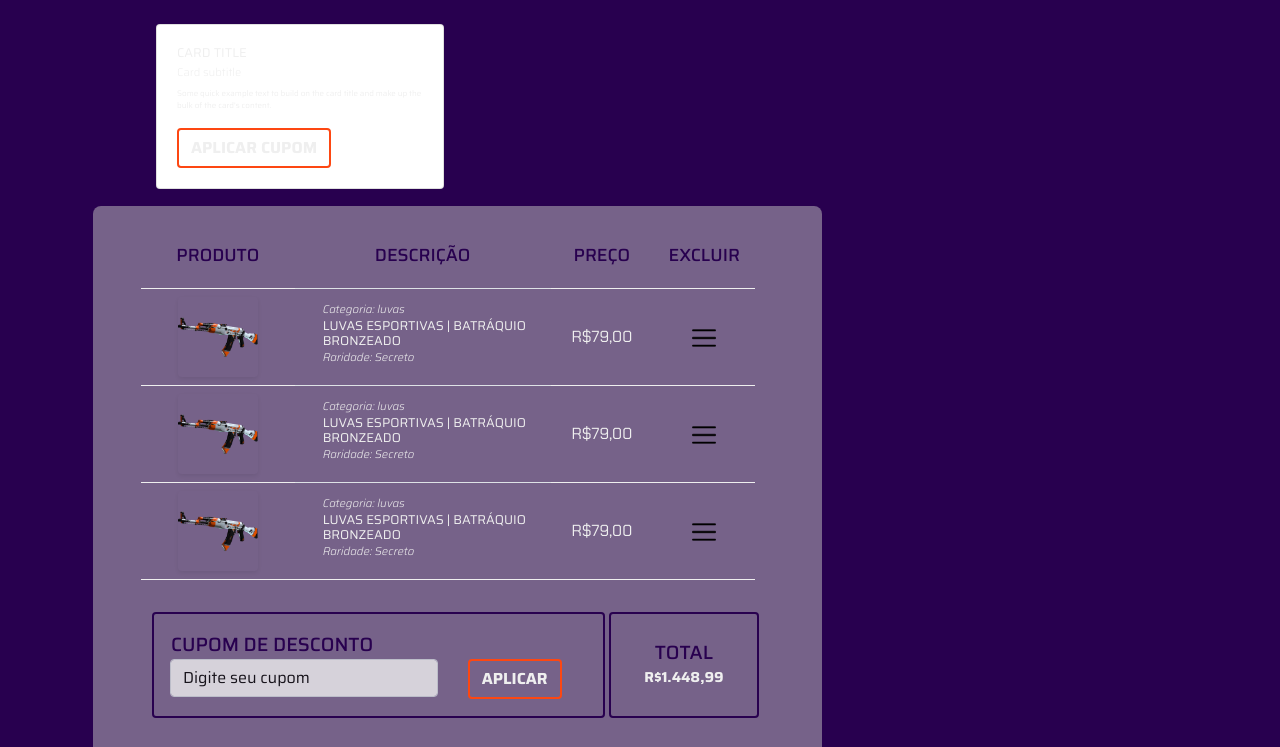
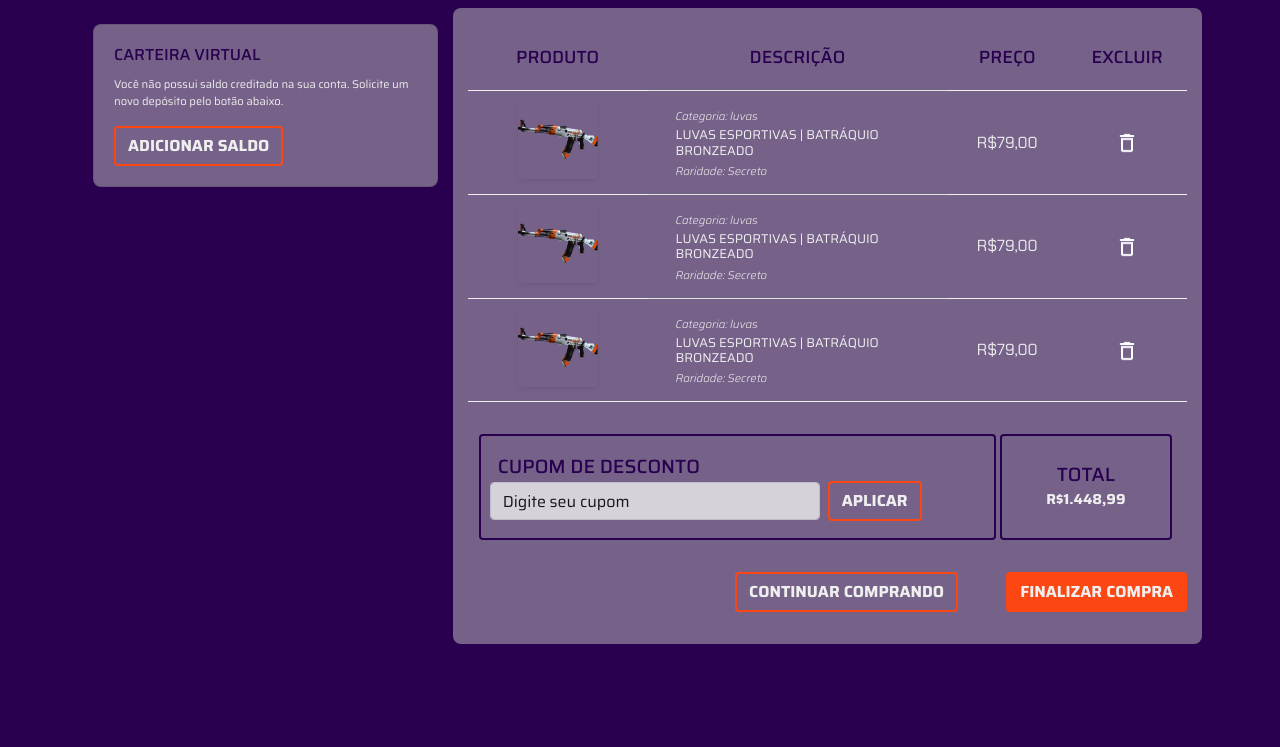
Before and after one commit to cgois2001/Projeto-Integrador-Front-end, a plain HTML site: page carrinho.html in a window 1280 px wide. Shown: the top 747 px of the page. Drawn offline with nearby package versions, Linux system fonts and the light colour scheme.

Commit message:
Finalização do carrinho

```diff
--- a/carrinho.html
+++ b/carrinho.html
@@ -29,34 +29,29 @@
       <div class="pb-5">
         <div class="container">
           <div class="row mx-0">
-            <div class="col-lg-12 p-2 mb-5">
+            <div class="p-2 mb-5 row container-carrinho">
               <!-- Início da lateral do carrinho -->
-              <div class="cupom-banner-carrinho px-5 py-3 col-4 ">
-                <!-- Início card de cupom de desconto do carrinho  -->
-                <div class="cupom-desconto col-12">
-                  <div class="card" style="width: 18rem;">
-                    <div class="card-body">
-                      <h3 class="card-title">Card title</h3>
-                      <h4 class="card-subtitle mb-2 text-muted">Card subtitle</h4>
-                      <p class="card-text">Some quick example text to build on the card title and make up the bulk of the card's content.</p>
-                      <!-- Button de segunda importância  -->
-                      <button type="button" class="btn btn-outline-secondary btn-mvp btn-secundario-mvp">Aplicar cupom</button>
-
-                    </div>
+              <div class="cupom-banner-carrinho py-3 col-lg-12 col-xl-4 ">
+                <!-- Início card de carteira virtual do carrinho  -->
+                <div class="card carteira-virtual">
+                  <div class="card-body">
+                    <h3 class="card-title">Carteira virtual</h3>
+                    <p class="card-text">Você não possui saldo creditado na sua conta. Solicite um novo depósito pelo botão abaixo.</p>
+                    <!-- Button de segunda importância  -->
+                    <button type="button" class="btn btn-outline-secondary btn-mvp btn-secundario-mvp">Adicionar saldo</button>
                   </div>
                 </div>
-                <!-- Fim card de cupom de desconto do carrinho  -->
+                <!-- Fim card de carteira virtual do carrinho  -->
                 <!-- Início banner lateral do carrinho  -->
-                <div class="cupom-desconto col-12">
-
+                <div class="banner-carrinho row">
                 </div>
                 <!-- Fim banner lateral do carrinho  -->
               </div>
               <!-- Fim da lateral do carrinho -->
 
               <!-- Início da listagem de produtos no carrinho -->
-              <div class="table-responsive carrinho px-5 py-3 col-8">
-                <table class="table container-itens">
+              <div class="table-responsive carrinho py-3 mx-0 col-11 col-sm-11 col-md-10 col-lg-10 col-xl-8">
+                <table class="table container-itens col-md-12 col-lg-12">
                   <thead>
                     <tr>
                       <th scope="col" class="border-0">
@@ -82,14 +77,14 @@
                       </div>
                     </th>
                     <td class="col-5">
-                      <div class="ml-3 d-inline-block align-middle">
-                        <span class="text-muted font-italic d-block">Categoria: luvas</span>
+                      <div class="ml-3 d-inline-block align-middle container-descricao-item">
+                        <span class="text-muted font-italic">Categoria: luvas</span>
                         <h3 class="mb-0"> <a href="#" class="d-inline-block align-middle">LUVAS ESPORTIVAS | BATRÁQUIO BRONZEADO</a></h3>
-                        <span class="text-muted font-italic d-block">Raridade: Secreto</span>
+                        <span class="text-muted font-italic">Raridade: Secreto</span>
                       </div>
                     </td>
                     <td class="border-0 align-middle col-2 preco">R$79,00</td>
-                    <td class="border-0 align-middle col-2 trash-item "><a href="#"><i class="fa fa-trash"><img src="/componentes/icones/icon-menu.png" alt=""></i></a></td>
+                    <td class="border-0 align-middle col-2 trash-item "><a href="#"><i class="fa fa-trash"><img src="/componentes/icones/icon-lixeira.png" alt=""></i></a></td>
                   </tr>
 
                   <!-- =====================SEGUNDO PRODUTO===================== -->
@@ -101,13 +96,13 @@
                     </th>
                     <td class="col-5">
                       <div class="ml-3 d-inline-block align-middle">
-                        <span class="text-muted font-italic d-block">Categoria: luvas</span>
+                        <span class="text-muted font-italic ">Categoria: luvas</span>
                         <h3 class="mb-0"> <a href="#" class="d-inline-block align-middle">LUVAS ESPORTIVAS | BATRÁQUIO BRONZEADO</a></h3>
-                        <span class="text-muted font-italic d-block">Raridade: Secreto</span>
+                        <span class="text-muted font-italic ">Raridade: Secreto</span>
                       </div>
                     </td>
                     <td class="border-0 align-middle col-2 preco">R$79,00</td>
-                    <td class="border-0 align-middle col-2 trash-item "><a href="#"><i class="fa fa-trash"><img src="/componentes/icones/icon-menu.png" alt=""></i></a></td>
+                    <td class="border-0 align-middle col-2 trash-item "><a href="#"><i class="fa fa-trash"><img src="/componentes/icones/icon-lixeira.png" alt=""></i></a></td>
                   </tr>
 
                   <!-- =====================TERCEIRO PRODUTO===================== -->
@@ -119,13 +114,13 @@
                     </th>
                     <td class="col-5">
                       <div class="ml-3 d-inline-block align-middle">
-                        <span class="text-muted font-italic d-block">Categoria: luvas</span>
+                        <span class="text-muted font-italic">Categoria: luvas</span>
                         <h3 class="mb-0"> <a href="#" class="d-inline-block align-middle">LUVAS ESPORTIVAS | BATRÁQUIO BRONZEADO</a></h3>
-                        <span class="text-muted font-italic d-block">Raridade: Secreto</span>
+                        <span class="text-muted font-italic">Raridade: Secreto</span>
                       </div>
                     </td>
                     <td class="border-0 align-middle col-2 preco">R$79,00</td>
-                    <td class="border-0 align-middle col-2 trash-item "><a href="#"><i class="fa fa-trash"><img src="/componentes/icones/icon-menu.png" alt=""></i></a></td>
+                    <td class="border-0 align-middle col-2 trash-item "><a href="#"><i class="fa fa-trash"><img src="/componentes/icones/icon-lixeira.png" alt=""></i></a></td>
                   </tr>
 
                 </table>
@@ -138,14 +133,14 @@
                       <p class="m-0">Cupom de desconto</p>
                     </div>
 
-                    <div class="input-cupom row">
+                    <div class="input-cupom row px-2">
                       <div class="col-8">
                         <input type="text" class="form-control caixas-de-insercao login" aria-describedby="cupom" placeholder="Digite seu cupom">
                       </div>
 
                       <div class="col-4">
                         <!-- Button de segunda importância  -->
-                        <button type="button" class="btn btn-outline-secondary btn-mvp btn-secundario-mvp">Aplicar</button>
+                        <button type="button" class="btn btn-outline-secondary btn-mvp btn-secundario-mvp ml-2">Aplicar</button>
                       </div>
                     </div>
 
--- a/css/carrinho.css
+++ b/css/carrinho.css
@@ -5,6 +5,11 @@
     background-color: #766289;
     border-radius: 8px;
     justify-content: space-between;
+}
+
+.container-carrinho {
+    display: flex;
+    justify-content: center;
 }
 
 .container-itens {
@@ -98,6 +103,12 @@ tbody{
 
 .input-cupom {
     display: flex;
+    align-items: center;
+    justify-content: space-between;
+}
+
+.input-cupom div {
+    padding: 0;
 }
 
 /* Preço final */
@@ -137,17 +148,77 @@ tbody{
 }
 /* Fim botoões do carrinho  */
 
+/* Carteira virtual  */
+.carteira-virtual {
+    background-color:#766289;
+    border-radius: 8px;
+}
+
+.carteira-virtual h3 {
+    font-size: 1rem;
+    color: #28004F !important;
+    font-weight: 500;
+}
+
+.carteira-virtual p {
+    font-size: .7rem;
+}
+
+/* Banner carrinho  */
+/* .banner-carrinho {
+    border-radius: 8px;
+    margin-top: 5vh;
+    overflow: hidden;
+} */
 
 /* MEDIAS QUERIES  */
 
 /* Extra small devices (portrait phones, less than 576px) */
 @media (max-width: 575.98px) {
+    .titulo-carrinho {
+        font-size: .9rem;
+    }
 
+    .text-muted {
+        display: none;
+    }
+
+    h3 {
+        font-size: .6rem;
+        font-weight: 300;
+    }
+
+    .cupom-titulo p, .pagamento p, .total p {
+        font-size: .8rem !important;
+    }
+
+    .btn-mvp {
+        font-size:.7rem !important;
+    }
 }
 
 /* Small devices (landscape phones, 576px and up) */
 @media (min-width: 576px) and (max-width: 767.98px) {
+    .titulo-carrinho {
+        font-size: .9rem;
+    }
 
+    .text-muted {
+        display: none;
+    }
+
+    h3 {
+        font-size: .6rem;
+        font-weight: 300;
+    }
+
+    .cupom-titulo p, .pagamento p, .total p {
+        font-size: .8rem !important;
+    }
+
+    .btn-mvp {
+        font-size:.7rem !important;
+    }
 }
 
 /* Medium devices (tablets, 768px and up) */
@@ -157,7 +228,11 @@ tbody{
 
 /* Large devices (desktops, 992px and up) */
 @media (min-width: 992px) and (max-width: 1199.98px) {
-
+    .carteira-virtual {
+        margin: 0 auto;
+        padding: 0 auto;
+        width: 80vw;
+    }
 }
 
 /* Extra large devices (large desktops, 1200px and up) */
```
Also changed, not shown: componentes/icones/icon-lixeira.png (added), componentes/icones/lixeira/2x/outline_delete_white_36dp.png (added), images/ID/banner-carrinho.jpg (added), 1 other file.
